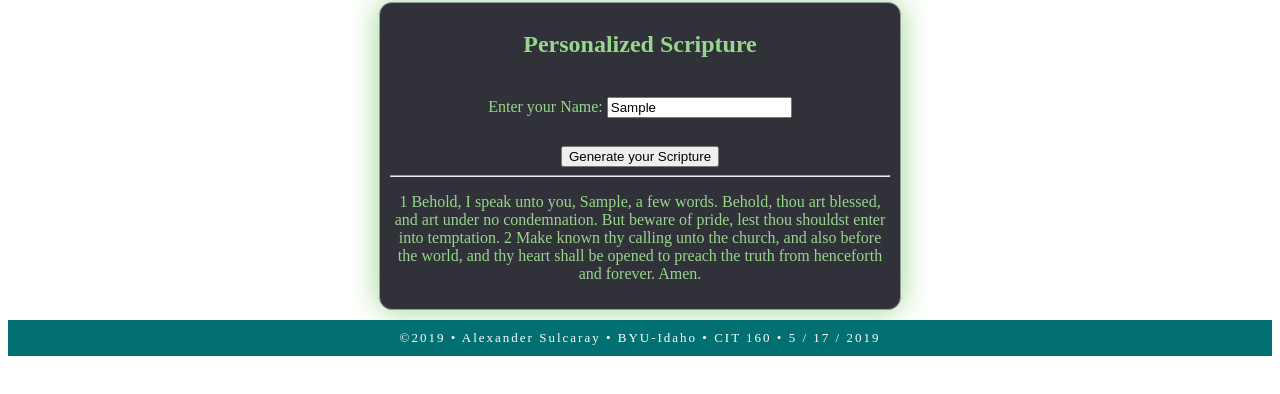
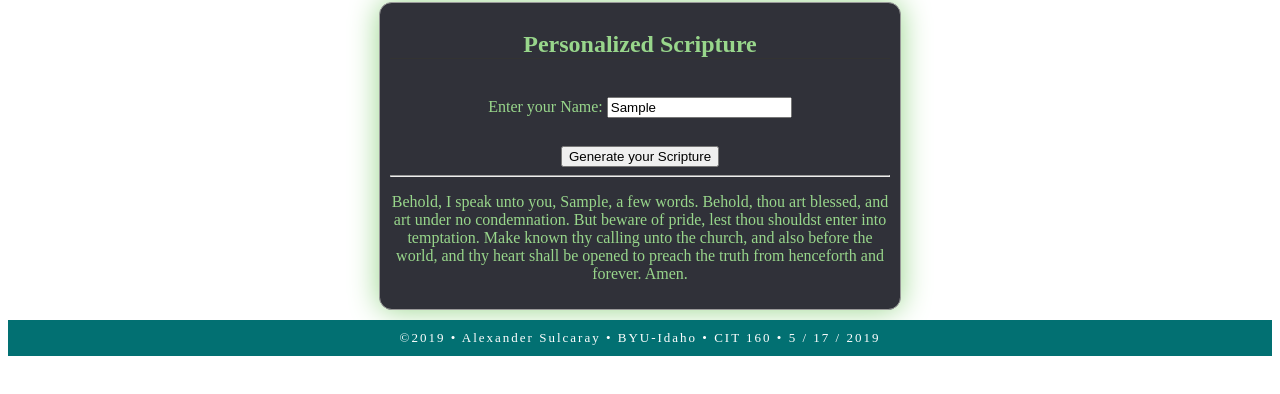
Before and after one commit to AlexanderSulcaray/AlexanderSulcaray.github.io, a plain HTML site: page program4-1.html in a window 1280 px wide. Both pictures are taken after typing "Sample" into the empty fields and a click on the button "Generate your Scripture". Shown: the part 100-494 px from the top of the page. Drawn offline with Linux system fonts and the light colour scheme.

Commit message:
retoques

```diff
--- a/js/4-1personalized-scripture.js
+++ b/js/4-1personalized-scripture.js
@@ -13,9 +13,8 @@ function showScripture() {
 	//INPUT
 	let name =document.getElementById("Name").value;
 	//PROCESSING
-		let output = ' 1 Behold, I speak unto you, ' + name +', a few words. Behold, thou art blessed, and art under no condemnation. But beware of pride, lest thou shouldst enter into temptation. 2 Make known thy calling unto the church, and also before the world, and thy heart shall be opened to preach the truth from henceforth and forever. Amen.'
+		let output = ' Behold, I speak unto you, ' + name +', a few words. Behold, thou art blessed, and art under no condemnation. But beware of pride, lest thou shouldst enter into temptation. Make known thy calling unto the church, and also before the world, and thy heart shall be opened to preach the truth from henceforth and forever. Amen.'
 
 	//OUTPUT
-	const Scripture =document.getElementById('output')
-	Scripture.innerHTML =output
+	document.getElementById('output').innerHTML =output;
 }
```
Also changed, not shown: index.html (+2 -2 lines).
